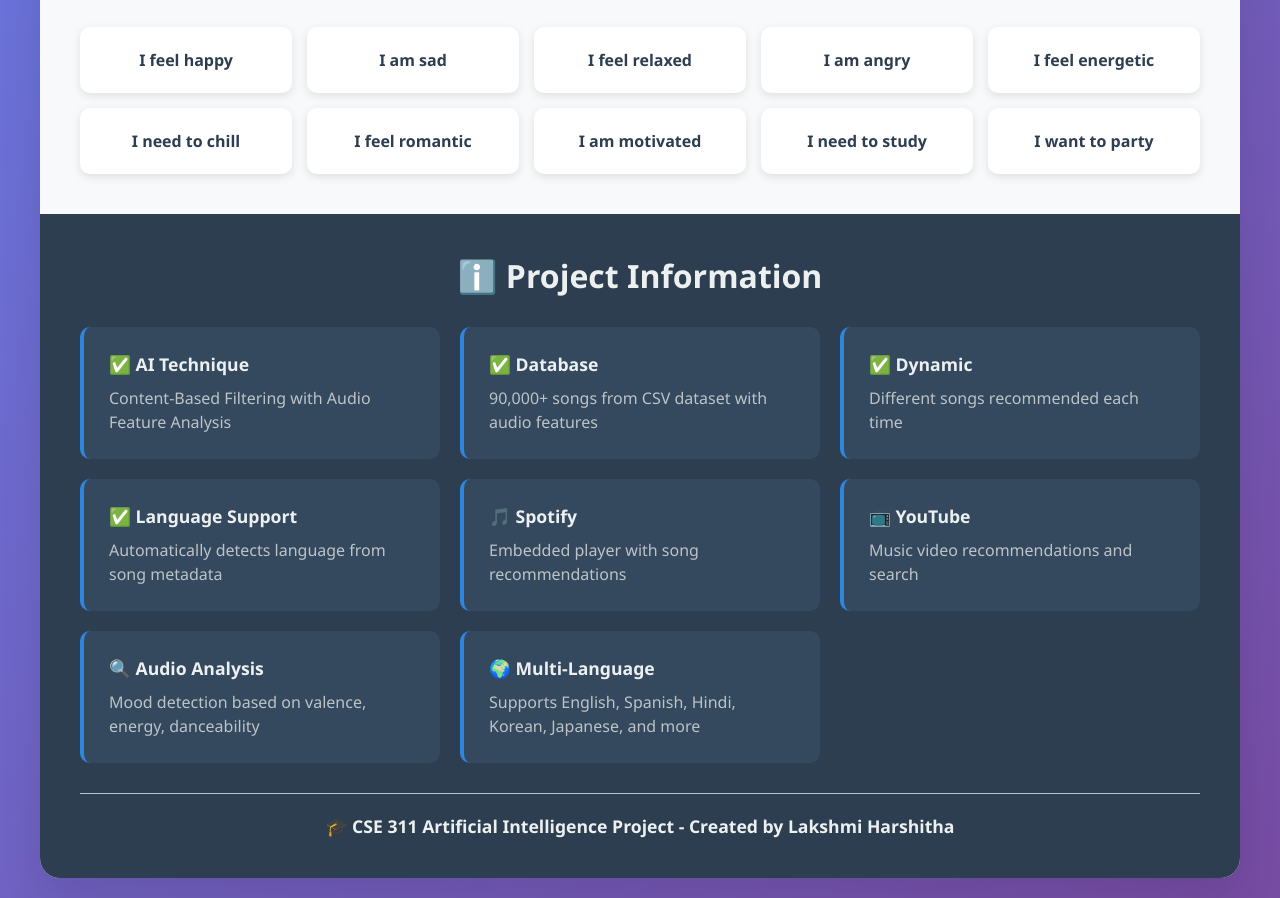
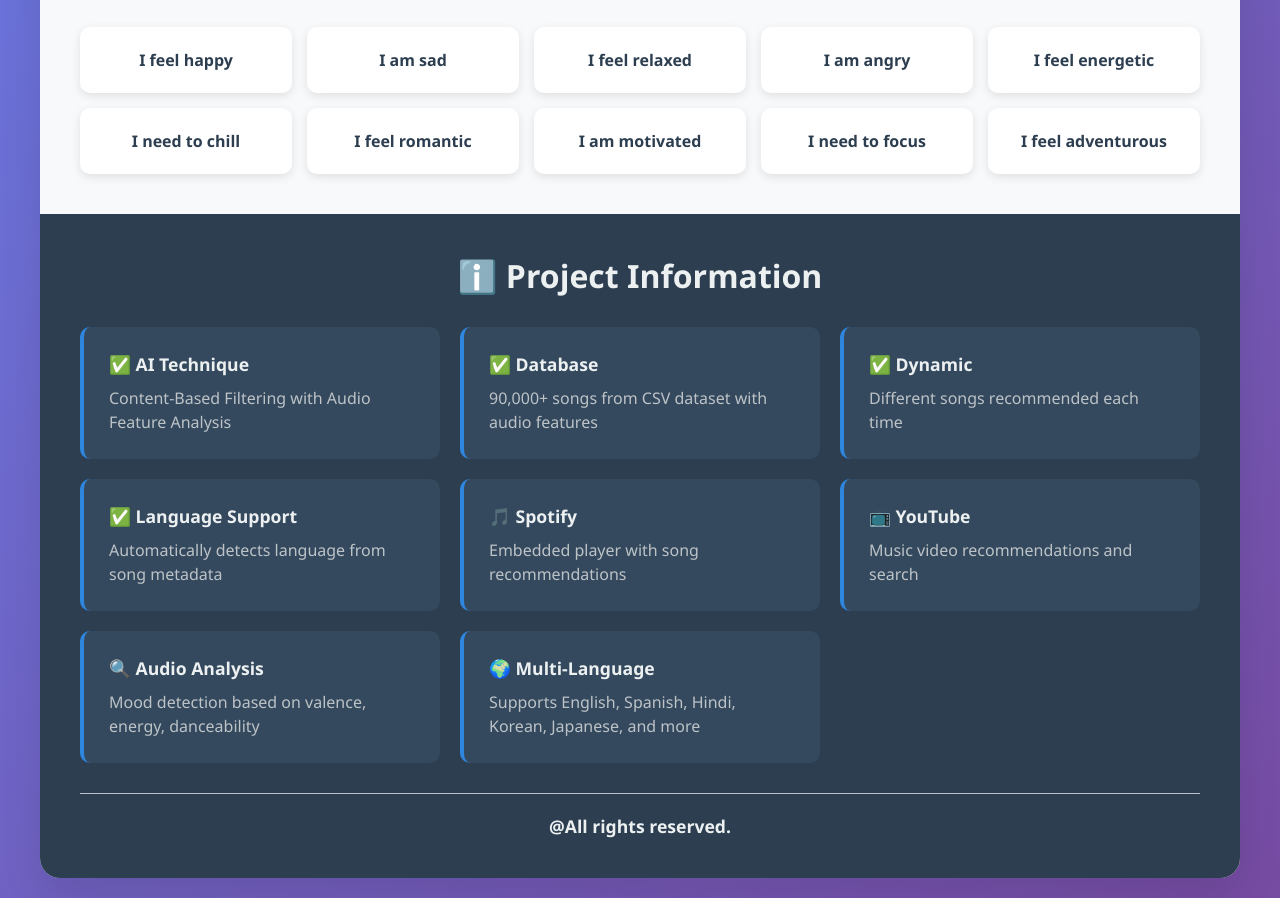
Before and after one commit to ch-lakshmiharshitha/Mood-Based-Music-Recommendation-System, a website: page frontend/index.html in a window 1280 px wide. Shown: the part 710-1608 px from the top of the page. Drawn offline with Linux system fonts and the light colour scheme; no server answers.

Commit message:
Update index.html

```diff
--- a/frontend/index.html
+++ b/frontend/index.html
@@ -1,3 +1,5 @@
+<!-- frontend/index.html -->
+
 <!DOCTYPE html>
 <html lang="en">
   <head>
@@ -11,7 +13,7 @@
       <section id="intro">
         <form id="moodForm">
           <h1>🤖 AI-Powered Mood Music Recommender</h1>
-          <p class="subtitle">CSE 311 Artificial Intelligence Course Project</p>
+          <p class="subtitle">Boost your mood today</p>
 
           <div class="input-container">
             <input
@@ -48,8 +50,8 @@
           <p class="mood-text">I need to chill</p>
           <p class="mood-text">I feel romantic</p>
           <p class="mood-text">I am motivated</p>
-          <p class="mood-text">I need to study</p>
-          <p class="mood-text">I want to party</p>
+          <p class="mood-text">I need to focus</p>
+          <p class="mood-text">I feel adventurous</p>
         </div>
       </section>
 
@@ -89,10 +91,7 @@
             <p>Supports English, Spanish, Hindi, Korean, Japanese, and more</p>
           </div>
         </div>
-        <p class="credits">
-          🎓 CSE 311 Artificial Intelligence Project - Created by Lakshmi
-          Harshitha
-        </p>
+        <p class="credits">@All rights reserved.</p>
       </section>
     </main>
 
```
